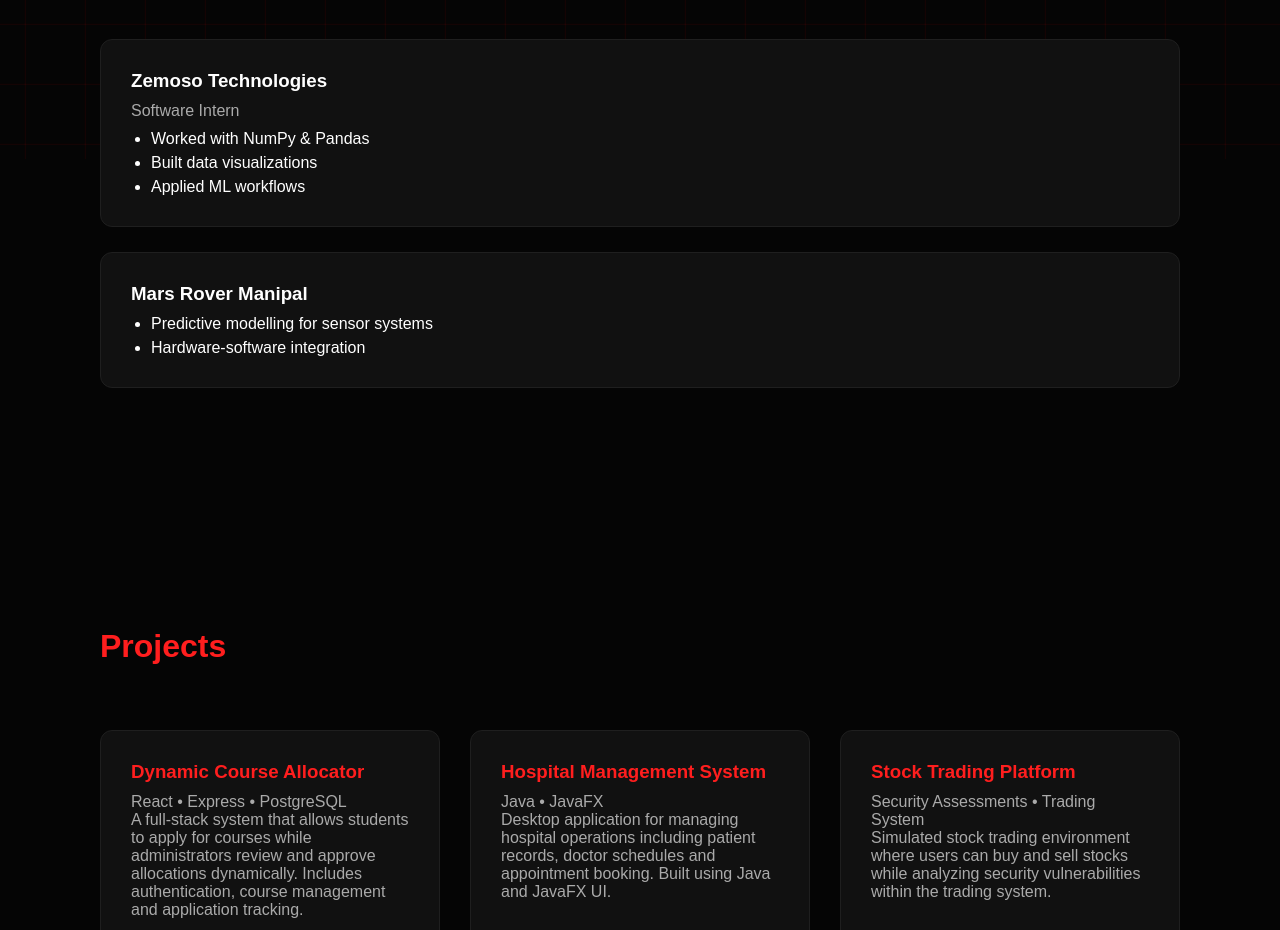
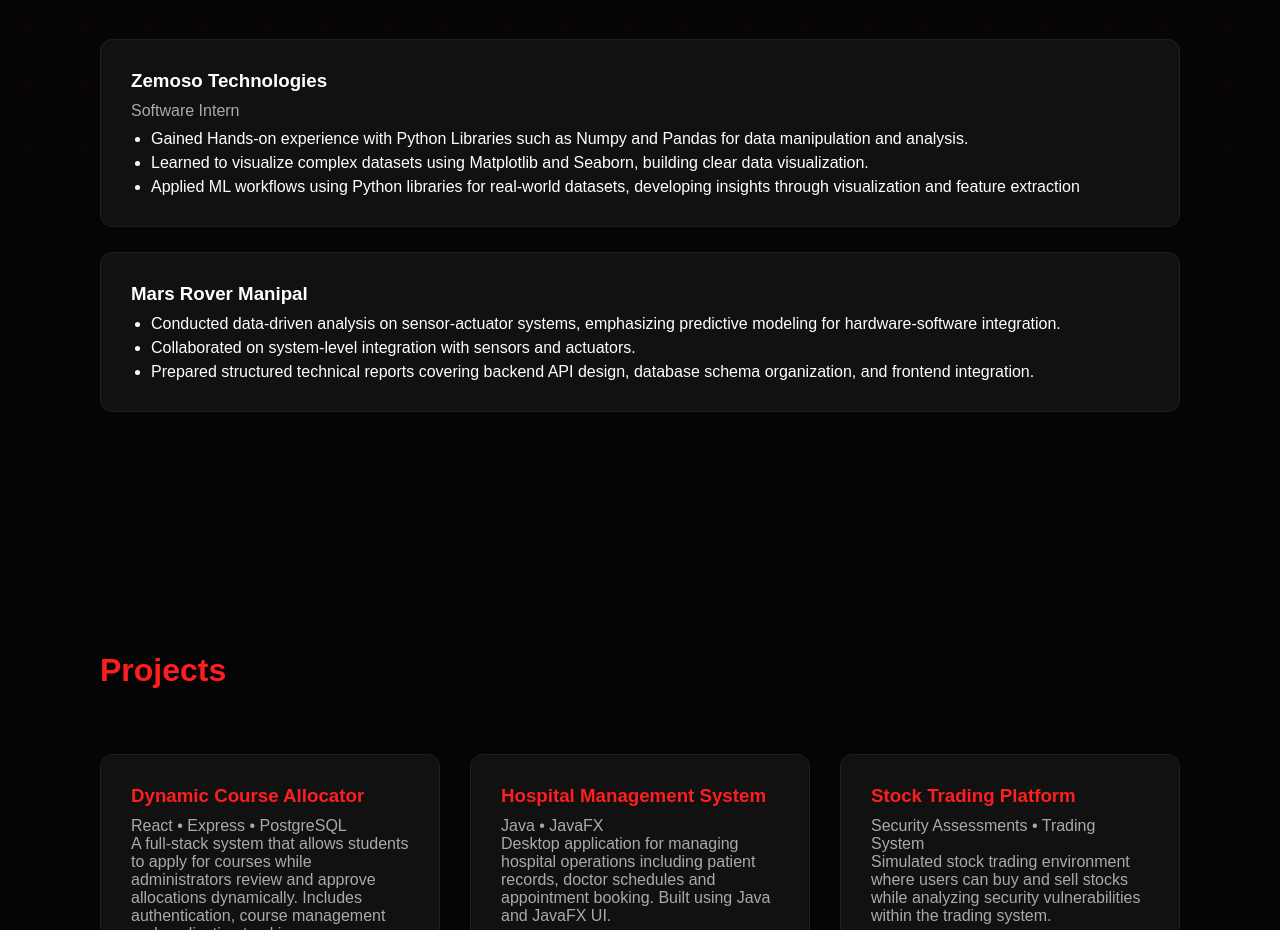
Before and after one commit to MRhacksalive/aditya-portfolio, a React (Vite) app: page / in a window 1280 px wide. Shown: the part 1441-2371 px from the top of the page. Built offline with nearby package versions, Linux system fonts and the light colour scheme.

Commit message:
changes to hero10

```diff
--- a/src/components/Experience.jsx
+++ b/src/components/Experience.jsx
@@ -12,17 +12,22 @@
 <h3>Zemoso Technologies</h3>
 <p>Software Intern</p>
 <ul>
-<li>Worked with NumPy & Pandas</li>
-<li>Built data visualizations</li>
-<li>Applied ML workflows</li>
+<li>Gained Hands-on experience with Python Libraries such as Numpy and Pandas for data
+manipulation and analysis.</li>
+<li>Learned to visualize complex datasets using Matplotlib and Seaborn, building clear data
+visualization.</li>
+<li>Applied ML workflows using Python libraries for real-world datasets, developing insights
+through visualization and feature extraction</li>
 </ul>
 </div>
 
 <div className="card">
 <h3>Mars Rover Manipal</h3>
 <ul>
-<li>Predictive modelling for sensor systems</li>
-<li>Hardware-software integration</li>
+<li>Conducted data-driven analysis on sensor-actuator systems, emphasizing predictive
+modeling for hardware-software integration.</li>
+<li>Collaborated on system-level integration with sensors and actuators.</li>
+<li>Prepared structured technical reports covering backend API design, database schema organization, and frontend integration.</li>
 </ul>
 </div>
 
```
